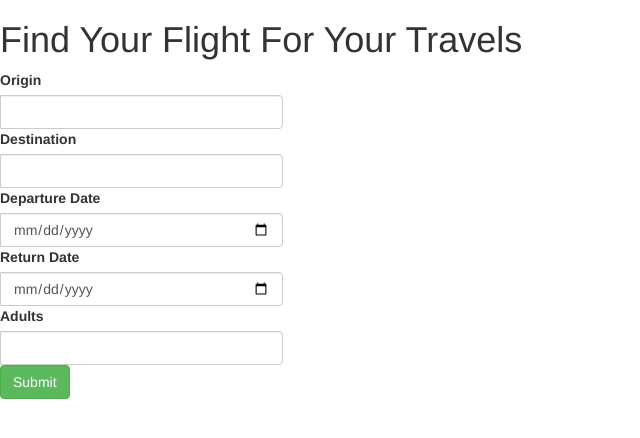
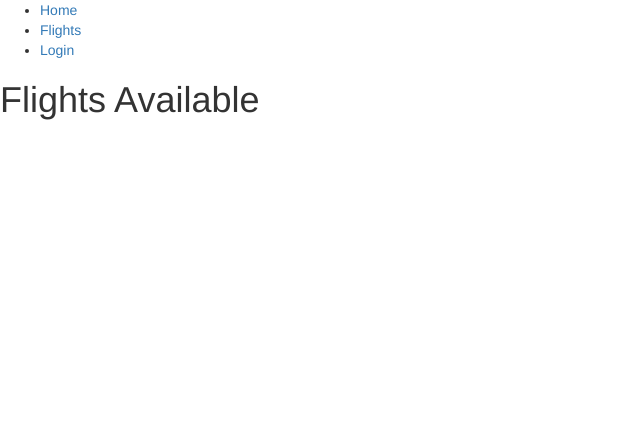
Before and after one commit to negasaa12/Flight-Booking, a Flask app: template templates/flights.html in a window 1280 px wide. Shown: the top 438 px of the page, without its empty margins (0-640 px from the left). Run offline with Flask 3, Linux system fonts and the light colour scheme; the template is opened without the code that fills it: values that come from a table or form of the project are taken from there, others are empty.

Commit message:
display the flight info in search

```diff
--- a/app.py
+++ b/app.py
@@ -21,7 +21,7 @@ app.app_context().push()
 
 connect_db(app)
 
-token = "QAGOnrHSPKNAu6OQqZ8qRZK7hsZ7"
+token = "Nt6495Wb2mED5jyRVuxtcPM8zZDN"
 
 headers = {'Authorization': f'Bearer {token}'}
 
@@ -92,8 +92,9 @@ def user_detail(user_id):
 
 
 @app.route('/search', methods=["POST", "GET"])
-def show_flights():
+def search_flights():
     form = AddFligtForm()
+    flights = []
 
     if "user_id" not in session:
         flash("Please Login First!")
@@ -114,10 +115,8 @@ def show_flights():
         }
 
         response = requests.get(
-            f"{url}/shopping/flight-offers?&max=8", headers=headers, params=params)
+            f"{url}/shopping/flight-offers?&max=3&currencyCode=USD", headers=headers, params=params)
         data = response.json()
-
-        flights = []
 
         for flight in data['data']:
             origin = data['dictionaries']['locations']['EWR']['cityCode']
@@ -142,20 +141,4 @@ def show_flights():
             flights.append(flight_info)
             print(flights)
 
-        return redirect('/search')
-    else:
-        return render_template('flights.html', form=form)
-
-
-# @app.route('/json')
-# def show_json():
-
-#     params = {'originLocationCode': 'SYD',
-#               'destinationLocationCode': 'NYC', "departureDate": "2023-10-10", 'adults': 1}
-
-#     response = requests.get(
-#         f"{url}/shopping/flight-offers?", headers=headers, params=params)
-
-#     data = response.json()
-
-    return data
+    return render_template('search.html', form=form, flights=flights)
--- a/templates/flights.html
+++ b/templates/flights.html
@@ -1,34 +1,9 @@
-<!DOCTYPE html>
-<html lang="en">
-<head>
-    <meta charset="UTF-8">
-    <meta http-equiv="X-UA-Compatible" content="IE=edge">
-    <meta name="viewport" content="width=`, initial-scale=1.0">
-    <title>All Flights</title>
-    <link rel="stylesheet" href="https://cdn.jsdelivr.net/npm/bootstrap@3.3.7/dist/css/bootstrap.min.css" integrity="sha384-BVYiiSIFeK1dGmJRAkycuHAHRg32OmUcww7on3RYdg4Va+PmSTsz/K68vbdEjh4u" crossorigin="anonymous">
-</head>
-<body>
-    <h1>Find Your Flight For Your Travels </h1>
-
-<div class="input-group mb-4">
-    <form method="POST">
-        {{ form.hidden_tag() }}
-
-        {% for field in form if field.widget.input_type != 'hidden' %}
-
-            <div class="form-group">
-                {{field.label}}
-                {{field(class_="form-control")}}
-            </div>
-        {% endfor %}
-        <button type="submit" class="btn btn-success">Submit</button>
-
-    </form>
-    </div>
-</div>
+{% extends 'base.html' %}
 
 
 
+{% block content%}
+<h1> Flights Available</h1>
 
-</body>
-</html>
+
+{% endblock %}
```
Also changed, not shown: templates/search.html (added, +39 -0 lines).
